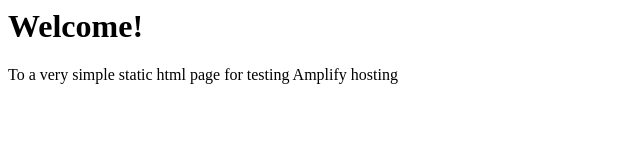
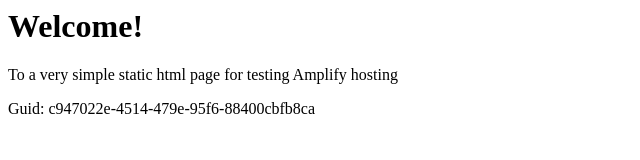
Before and after one commit to aws-aemilia-cdg/Github-PR-Commit-Integration-Test-DoNotTouch-GithubWebhookPreviewCanaryTest-v1-prod-eu-west-3, a website: page src/index.html in a window 1280 px wide. Shown: the whole page, without its empty margins (0-640 px from the left). Drawn offline with Linux system fonts and the light colour scheme.

Commit message:
commit from integ tests

```diff
--- a/src/index.html
+++ b/src/index.html
@@ -1,3 +1,5 @@
+
+
 <html lang="en">
 
 <head>
@@ -10,6 +12,6 @@
 <body>
     <h1>Welcome!</h1>
     <p>To a very simple static html page for testing Amplify hosting</p>
-</body>
+    <p>Guid: c947022e-4514-479e-95f6-88400cbfb8ca</p></body>
 
 </html>
```
